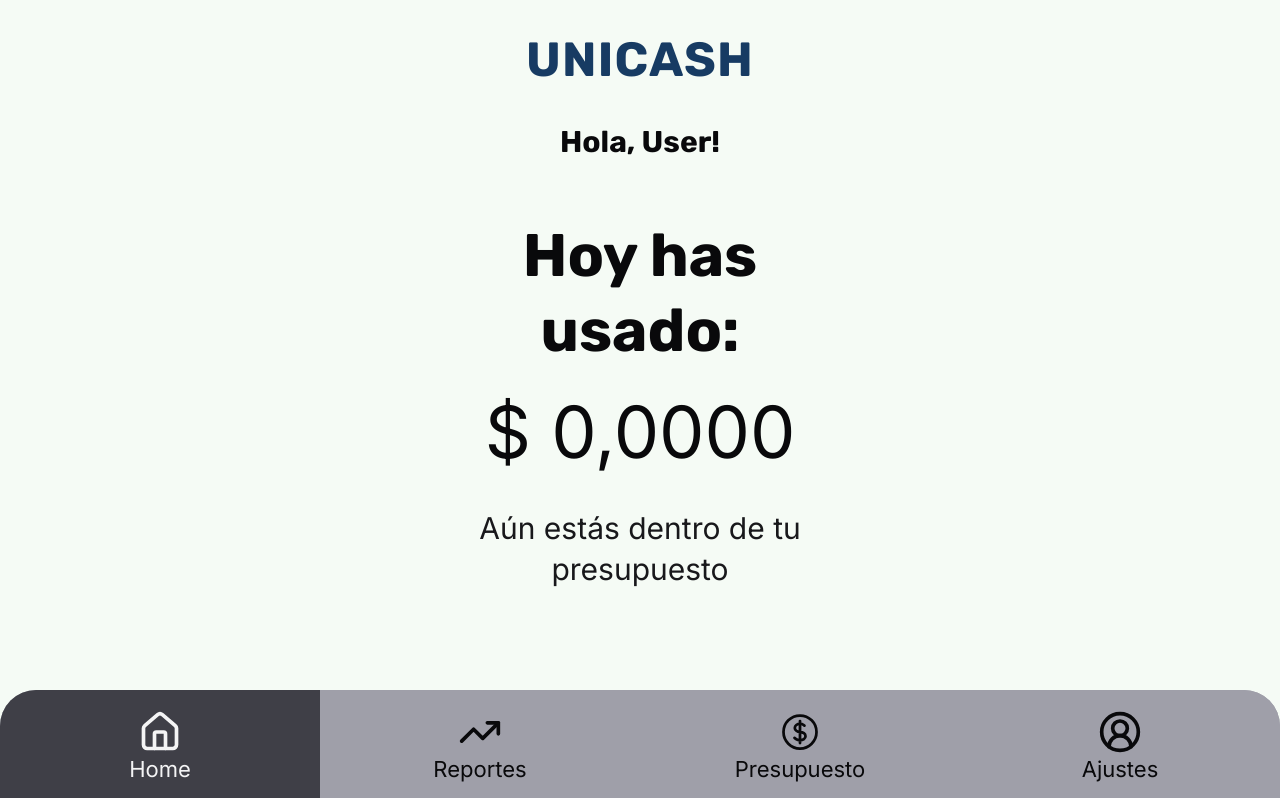
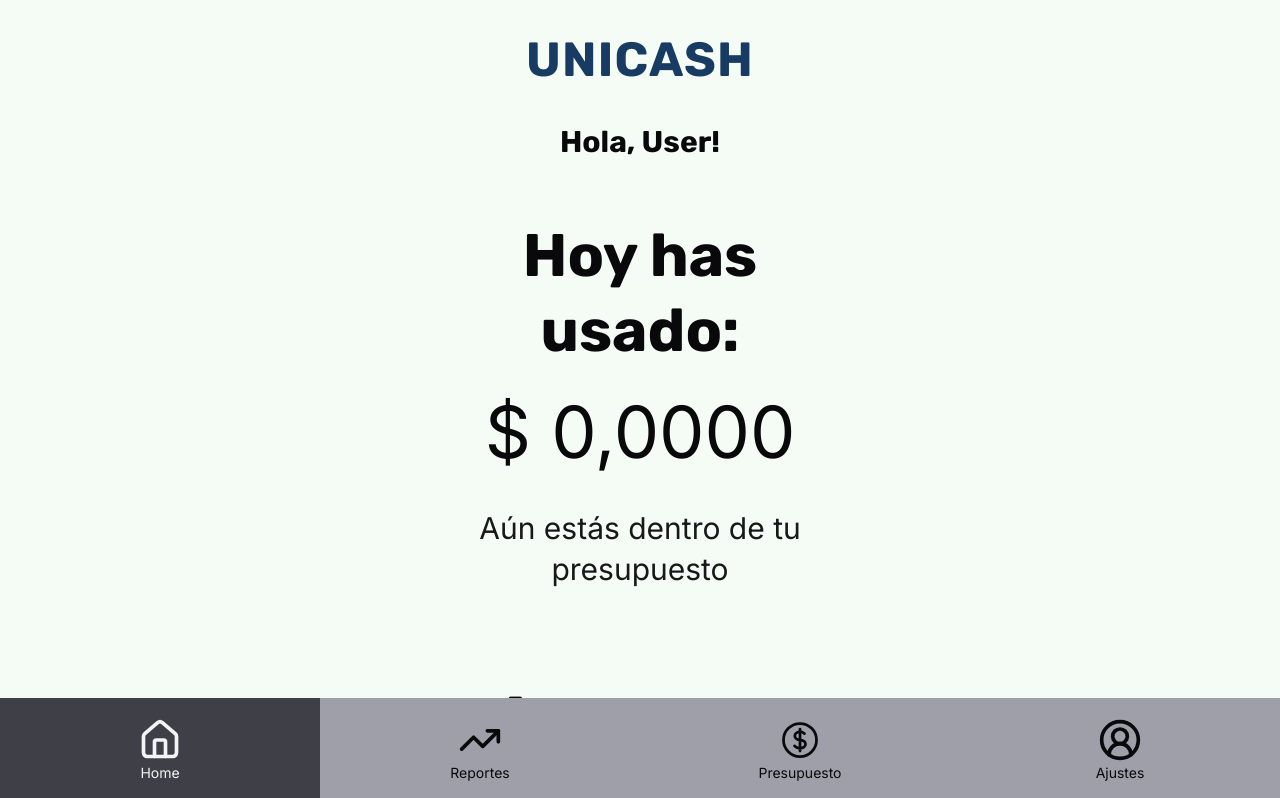
Before and after one commit to FelipeTM25/Unicash, a React (Vite) app: page / in a window 1280 px wide. Shown: the top 798 px of the page. Built offline with nearby package versions, Linux system fonts and the light colour scheme.

Commit message:
Ajustes iniciales de la barra de navegacion

```diff
--- a/src/components/BottomNavBar.tsx
+++ b/src/components/BottomNavBar.tsx
@@ -16,7 +16,7 @@ const tabs: Array<{ id: BottomNavTab; label: string; icon: typeof LuHouse }> = [
 
 export function BottomNavBar({ activeTab = 'home' }: BottomNavBarProps) {
     return (
-        <nav className="overflow-hidden rounded-t-[2.25rem] bg-zinc-400">
+        <nav className="overflow-hidden  bg-zinc-400">
             <ul className="grid grid-cols-4">
                 {tabs.map((tab) => {
                     const isActive = tab.id === activeTab
@@ -31,7 +31,7 @@ export function BottomNavBar({ activeTab = 'home' }: BottomNavBarProps) {
                                     }`}
                             >
                                 <Icon className="h-11 w-11" />
-                                <span className="text-[22px] leading-none">{tab.label}</span>
+                                <span className="text-[14px] leading-none">{tab.label}</span>
                             </button>
                         </li>
                     )
```
